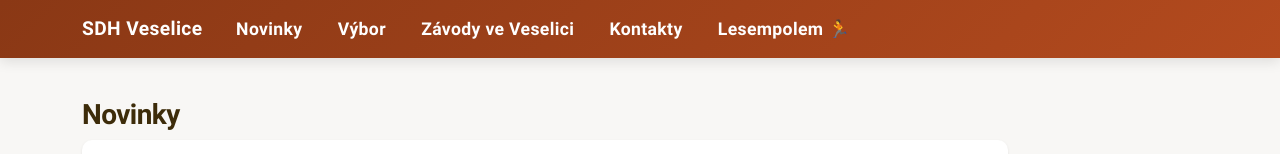
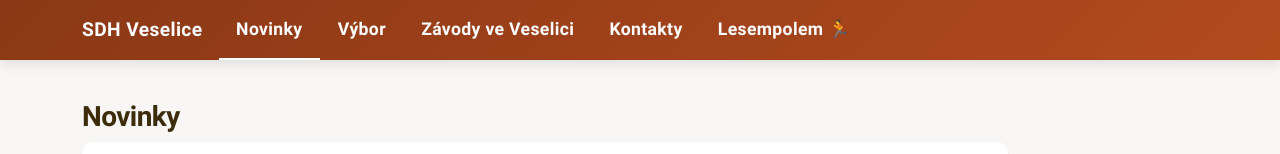
Before and after one commit to kotrzina/sdhveselice, a Next.js app: page /novinky/1/ in a window 1280 px wide. Shown: the top 154 px of the page. Built offline with nearby package versions, Linux system fonts and the light colour scheme.

Commit message:
Fix nav layout shift when switching active tab

```diff
--- a/components/Header/Header.module.css
+++ b/components/Header/Header.module.css
@@ -23,6 +23,7 @@
     font-size: 1.1rem;
     letter-spacing: 0.02em;
     padding: 1rem 1.1rem;
+    border-bottom: 2px solid transparent;
     border-radius: var(--radius-sm);
     transition: all var(--transition);
 }
@@ -39,7 +40,7 @@
 #navBoxList a.active {
     color: #fff;
     background-color: transparent;
-    border-bottom: 2px solid #fff;
+    border-bottom-color: #fff;
     border-radius: 0;
 }
 
--- a/components/Header/NavItem.tsx
+++ b/components/Header/NavItem.tsx
@@ -30,7 +30,10 @@ export const NavItem = (props: Props) => {
         if (link.includes('lesempolem')) {
             return css.lesempolem
         }
-        return ''
+        if (isActive(link)) {
+            return css.active
+        }
+        return css.none
     }
 
     return (
```
